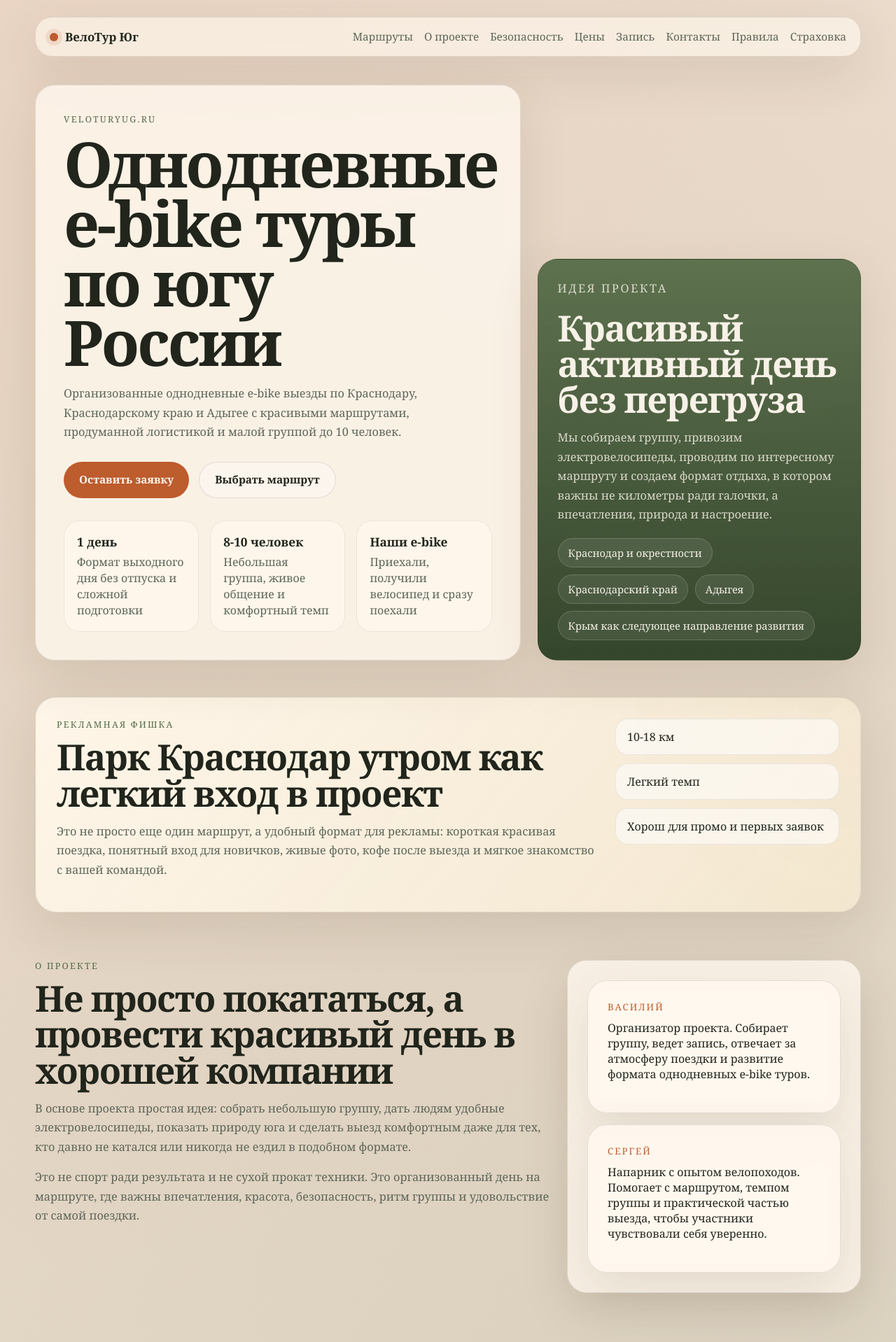
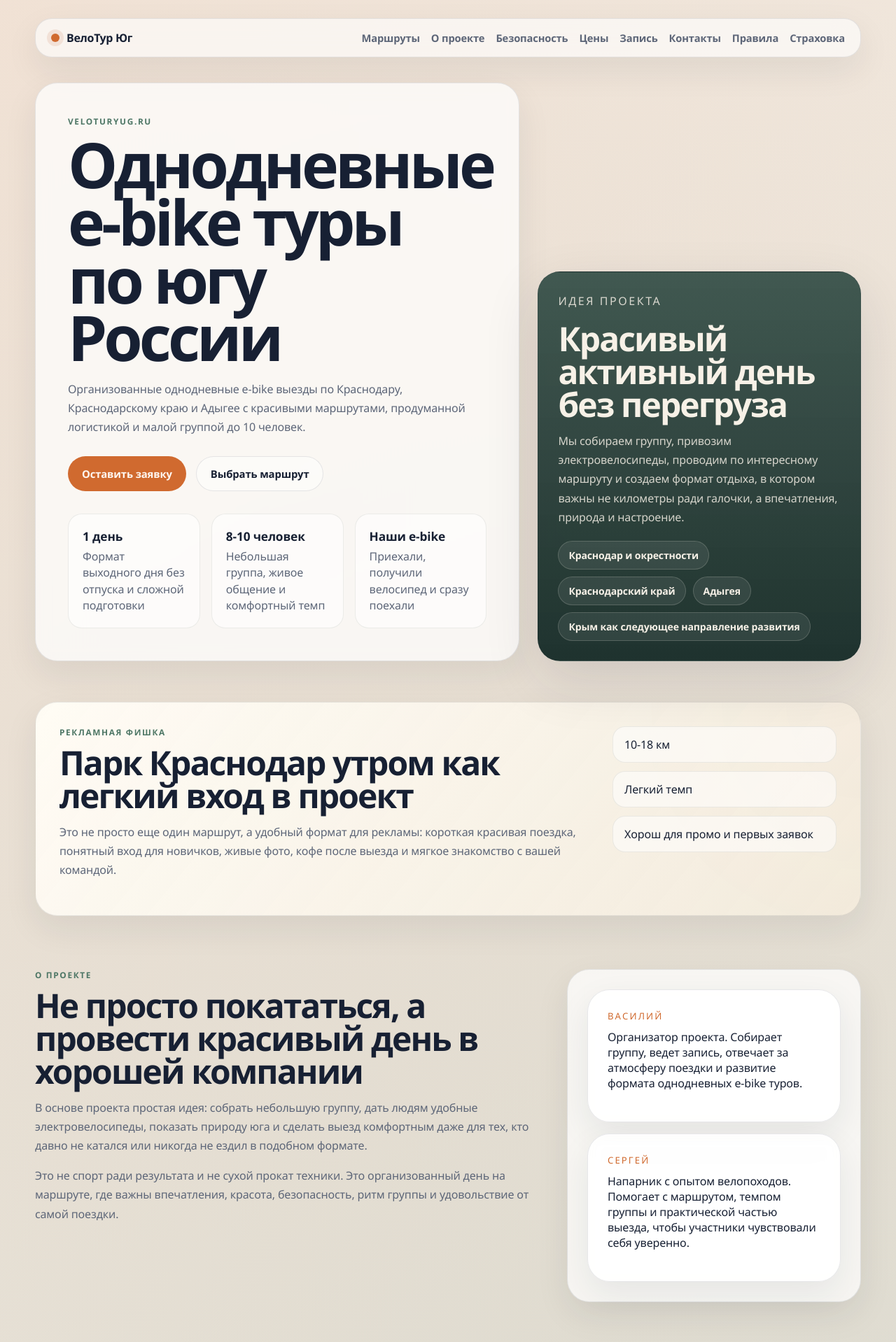
Before and after one commit to vorvvs-sketch/veloturyug-site, a Next.js app: page / in a window 1280 px wide. Shown: the top 1918 px of the page at 70% size. Built offline with nearby package versions, Linux system fonts and the light colour scheme.

Commit message:
Refresh typography and visual style

```diff
--- a/app/globals.css
+++ b/app/globals.css
@@ -1,15 +1,20 @@
 :root {
-  --bg: #f4ecdd;
-  --surface: rgba(255, 248, 238, 0.8);
-  --surface-strong: #fff7eb;
-  --surface-soft: rgba(255, 244, 228, 0.76);
-  --text: #21251c;
-  --muted: #5d6558;
-  --line: rgba(33, 37, 28, 0.12);
-  --accent: #bd5c2d;
-  --accent-dark: #97431c;
-  --forest: #536945;
-  --shadow: 0 24px 70px rgba(76, 55, 32, 0.12);
+  --bg: #f3efe6;
+  --surface: rgba(255, 255, 255, 0.72);
+  --surface-strong: #fffdf8;
+  --surface-soft: rgba(248, 244, 236, 0.88);
+  --text: #172033;
+  --muted: #5d6678;
+  --line: rgba(23, 32, 51, 0.1);
+  --accent: #d06a2f;
+  --accent-dark: #a85020;
+  --forest: #4d7665;
+  --shadow: 0 18px 48px rgba(29, 37, 54, 0.08);
+  --shadow-strong: 0 28px 80px rgba(29, 37, 54, 0.12);
+  --font-ui: "Avenir Next", "Segoe UI Variable Display", "Segoe UI",
+    "Trebuchet MS", sans-serif;
+  --radius-lg: 32px;
+  --radius-md: 24px;
 }
 
 * {
@@ -24,11 +29,12 @@ body {
   margin: 0;
   min-height: 100vh;
   color: var(--text);
-  font-family: Georgia, "Times New Roman", serif;
+  font-family: var(--font-ui);
   background:
-    radial-gradient(circle at top left, rgba(189, 92, 45, 0.17), transparent 28%),
-    radial-gradient(circle at 88% 15%, rgba(83, 105, 69, 0.17), transparent 24%),
-    linear-gradient(180deg, #f8f2e8 0%, var(--bg) 46%, #efe3d1 100%);
+    radial-gradient(circle at top left, rgba(208, 106, 47, 0.14), transparent 28%),
+    radial-gradient(circle at 88% 15%, rgba(77, 118, 101, 0.16), transparent 24%),
+    linear-gradient(180deg, #fbf9f4 0%, var(--bg) 44%, #ece7dd 100%);
+  letter-spacing: -0.01em;
 }
 
 a {
@@ -44,7 +50,7 @@ img {
 .page-shell {
   width: min(1180px, calc(100% - 32px));
   margin: 0 auto;
-  padding: 24px 0 72px;
+  padding: 26px 0 80px;
 }
 
 .topbar {
@@ -52,21 +58,22 @@ img {
   align-items: center;
   justify-content: space-between;
   gap: 18px;
-  margin-bottom: 12px;
-  padding: 16px 20px;
-  background: rgba(255, 248, 238, 0.62);
+  margin-bottom: 18px;
+  padding: 16px 22px;
+  background: rgba(255, 255, 255, 0.62);
   border: 1px solid var(--line);
-  border-radius: 24px;
+  border-radius: var(--radius-md);
   box-shadow: var(--shadow);
-  backdrop-filter: blur(10px);
+  backdrop-filter: blur(18px);
 }
 
 .topbar__brand {
   display: inline-flex;
   align-items: center;
   gap: 10px;
-  font-size: 1.05rem;
-  font-weight: 700;
+  font-size: 1rem;
+  font-weight: 800;
+  letter-spacing: -0.02em;
 }
 
 .topbar__dot {
@@ -85,19 +92,20 @@ img {
 
 .topbar__nav a {
   color: var(--muted);
-  font-size: 0.96rem;
+  font-size: 0.92rem;
+  font-weight: 600;
 }
 
 .hero {
   display: grid;
   grid-template-columns: minmax(0, 1.2fr) minmax(320px, 0.8fr);
-  gap: 24px;
+  gap: 26px;
   align-items: stretch;
-  padding: 28px 0 48px;
+  padding: 18px 0 54px;
 }
 
 .section {
-  padding: 34px 0;
+  padding: 38px 0;
 }
 
 .hero__content,
@@ -118,12 +126,12 @@ img {
   background: var(--surface);
   backdrop-filter: blur(10px);
   border: 1px solid var(--line);
-  border-radius: 28px;
+  border-radius: var(--radius-lg);
   box-shadow: var(--shadow);
 }
 
 .hero__content {
-  padding: 40px;
+  padding: 46px;
 }
 
 .hero__card,
@@ -145,8 +153,9 @@ img {
 .eyebrow {
   margin: 0 0 12px;
   text-transform: uppercase;
-  letter-spacing: 0.18em;
-  font-size: 0.78rem;
+  letter-spacing: 0.14em;
+  font-size: 0.74rem;
+  font-weight: 700;
   color: var(--forest);
 }
 
@@ -161,22 +170,27 @@ span {
 
 h1 {
   max-width: 11ch;
-  margin-bottom: 18px;
-  font-size: clamp(2.9rem, 7vw, 5.8rem);
-  line-height: 0.95;
-  letter-spacing: -0.04em;
+  margin-bottom: 20px;
+  font-size: clamp(3rem, 7vw, 5.7rem);
+  line-height: 0.92;
+  letter-spacing: -0.055em;
+  font-weight: 800;
 }
 
 h2 {
   margin-bottom: 16px;
-  font-size: clamp(2rem, 4vw, 3.2rem);
-  line-height: 1;
-  letter-spacing: -0.03em;
+  font-size: clamp(2rem, 4vw, 3rem);
+  line-height: 0.98;
+  letter-spacing: -0.04em;
+  font-weight: 800;
 }
 
 h3 {
   margin-bottom: 12px;
-  font-size: 1.35rem;
+  font-size: 1.22rem;
+  line-height: 1.18;
+  letter-spacing: -0.03em;
+  font-weight: 750;
 }
 
 .hero__lead,
@@ -191,8 +205,8 @@ h3 {
 .price-card p,
 .checklist li {
   color: var(--muted);
-  font-size: 1.02rem;
-  line-height: 1.68;
+  font-size: 1rem;
+  line-height: 1.7;
 }
 
 .hero__actions {
@@ -206,16 +220,19 @@ h3 {
   display: inline-flex;
   align-items: center;
   justify-content: center;
-  min-height: 52px;
-  padding: 0 22px;
+  min-height: 50px;
+  padding: 0 20px;
   border-radius: 999px;
-  font-size: 0.96rem;
+  font-size: 0.93rem;
   font-weight: 700;
-  transition: transform 180ms ease, background-color 180ms ease, color 180ms ease;
+  letter-spacing: -0.01em;
+  transition: transform 180ms ease, background-color 180ms ease, color 180ms ease,
+    box-shadow 180ms ease;
 }
 
 .button:hover {
   transform: translateY(-2px);
+  box-shadow: 0 10px 24px rgba(29, 37, 54, 0.12);
 }
 
 .button--primary {
@@ -229,7 +246,7 @@ h3 {
 
 .button--ghost {
   border: 1px solid var(--line);
-  background: rgba(255, 255, 255, 0.3);
+  background: rgba(255, 255, 255, 0.46);
 }
 
 .hero__stats {
@@ -242,9 +259,9 @@ h3 {
 }
 
 .hero__stats li {
-  padding: 18px;
-  border-radius: 22px;
-  background: rgba(255, 248, 237, 0.7);
+  padding: 20px;
+  border-radius: 20px;
+  background: rgba(255, 255, 255, 0.56);
   border: 1px solid rgba(33, 37, 28, 0.08);
 }
 
@@ -263,9 +280,10 @@ h3 {
 .hero__card {
   align-self: end;
   background:
-    linear-gradient(180deg, rgba(83, 105, 69, 0.93), rgba(50, 68, 42, 0.99)),
-    linear-gradient(140deg, rgba(255, 255, 255, 0.1), transparent);
+    linear-gradient(180deg, rgba(54, 79, 72, 0.94), rgba(28, 48, 44, 0.99)),
+    linear-gradient(140deg, rgba(255, 255, 255, 0.08), transparent);
   color: #f7f1e7;
+  box-shadow: var(--shadow-strong);
 }
 
 .hero__card-label {
@@ -291,7 +309,8 @@ h3 {
   border-radius: 999px;
   border: 1px solid rgba(247, 241, 231, 0.18);
   background: rgba(255, 255, 255, 0.08);
-  font-size: 0.92rem;
+  font-size: 0.88rem;
+  font-weight: 600;
 }
 
 .section__heading {
@@ -324,7 +343,7 @@ h3 {
 .faq-list,
 .pricing-grid {
   display: grid;
-  gap: 18px;
+  gap: 20px;
 }
 
 .tour-grid,
@@ -353,11 +372,11 @@ h3 {
   display: grid;
   grid-template-columns: minmax(0, 1fr) minmax(240px, 320px);
   gap: 24px;
-  padding: 30px;
-  border-radius: 30px;
+  padding: 34px;
+  border-radius: var(--radius-lg);
   background:
-    linear-gradient(130deg, rgba(255, 247, 234, 0.95), rgba(246, 234, 210, 0.86)),
-    radial-gradient(circle at top right, rgba(189, 92, 45, 0.15), transparent 30%);
+    linear-gradient(130deg, rgba(255, 252, 245, 0.98), rgba(244, 236, 221, 0.88)),
+    radial-gradient(circle at top right, rgba(208, 106, 47, 0.14), transparent 30%);
   border: 1px solid var(--line);
   box-shadow: var(--shadow);
 }
@@ -391,6 +410,8 @@ h3 {
   border-radius: 999px;
   background: var(--surface-strong);
   border: 1px solid var(--line);
+  font-size: 0.9rem;
+  font-weight: 700;
 }
 
 .tag-list,
@@ -409,9 +430,10 @@ h3 {
 .tag-list li {
   padding: 8px 12px;
   border-radius: 999px;
-  background: rgba(189, 92, 45, 0.1);
+  background: rgba(208, 106, 47, 0.1);
   color: var(--accent-dark);
-  font-size: 0.92rem;
+  font-size: 0.85rem;
+  font-weight: 650;
 }
 
 .section--split,
@@ -429,7 +451,7 @@ h3 {
 }
 
 .mini-card {
-  background: rgba(255, 248, 238, 0.9);
+  background: rgba(255, 255, 255, 0.82);
 }
 
 .mini-card__label {
@@ -442,7 +464,7 @@ h3 {
 
 .trust-panel {
   background:
-    linear-gradient(180deg, rgba(83, 105, 69, 0.94), rgba(52, 68, 43, 0.99)),
+    linear-gradient(180deg, rgba(58, 90, 80, 0.95), rgba(31, 52, 47, 0.99)),
     linear-gradient(140deg, rgba(255, 255, 255, 0.08), transparent);
   color: #f7f1e7;
 }
@@ -451,7 +473,7 @@ h3 {
   padding: 28px;
   border-radius: 28px;
   background:
-    linear-gradient(180deg, rgba(189, 92, 45, 0.94), rgba(146, 60, 25, 0.98)),
+    linear-gradient(180deg, rgba(208, 106, 47, 0.95), rgba(161, 72, 29, 0.99)),
     linear-gradient(140deg, rgba(255, 255, 255, 0.08), transparent);
   color: #fff7f1;
   border: 1px solid rgba(145, 56, 19, 0.24);
@@ -482,7 +504,7 @@ h3 {
   gap: 14px;
   align-items: flex-start;
   padding: 20px 22px;
-  background: rgba(255, 248, 238, 0.92);
+  background: rgba(255, 255, 255, 0.86);
 }
 
 .trust-item__mark {
@@ -525,7 +547,7 @@ h3 {
 
 .schedule-card {
   padding: 28px;
-  border-radius: 28px;
+  border-radius: var(--radius-lg);
   background: var(--surface);
   border: 1px solid var(--line);
   box-shadow: var(--shadow);
@@ -551,9 +573,9 @@ h3 {
 .level-item,
 .audience-card,
 .why-card {
-  padding: 18px 20px;
+  padding: 20px 22px;
   border-radius: 20px;
-  background: rgba(255, 248, 238, 0.82);
+  background: rgba(255, 255, 255, 0.82);
   border: 1px solid rgba(33, 37, 28, 0.08);
 }
 
@@ -611,7 +633,7 @@ h3 {
   gap: 20px;
   align-items: center;
   background:
-    linear-gradient(130deg, rgba(236, 247, 255, 0.88), rgba(247, 248, 238, 0.8)),
+    linear-gradient(130deg, rgba(242, 249, 255, 0.92), rgba(248, 250, 243, 0.84)),
     radial-gradient(circle at top left, rgba(71, 152, 255, 0.12), transparent 30%);
 }
 
@@ -638,6 +660,7 @@ h3 {
   display: flex;
   flex-direction: column;
   justify-content: flex-end;
+  box-shadow: var(--shadow-strong);
 }
 
 .mood-card p {
@@ -688,6 +711,7 @@ h3 {
   border-radius: 24px;
   background: var(--surface-strong);
   border: 1px solid var(--line);
+  box-shadow: var(--shadow);
 }
 
 .steps li::before {
@@ -764,9 +788,10 @@ h3 {
 
 .booking-card {
   background:
-    linear-gradient(180deg, rgba(189, 92, 45, 0.95), rgba(145, 56, 19, 0.98)),
+    linear-gradient(180deg, rgba(208, 106, 47, 0.96), rgba(158, 71, 30, 0.99)),
     linear-gradient(140deg, rgba(255, 255, 255, 0.08), transparent);
   color: #fff7f1;
+  box-shadow: var(--shadow-strong);
 }
 
 .booking-card p,
@@ -826,7 +851,7 @@ h3 {
 .legal-header,
 .legal-card {
   padding: 28px;
-  border-radius: 28px;
+  border-radius: var(--radius-lg);
   background: var(--surface);
   border: 1px solid var(--line);
   box-shadow: var(--shadow);
@@ -857,9 +882,9 @@ h3 {
   gap: 24px;
   margin-top: 24px;
   padding: 28px;
-  border-radius: 30px;
+  border-radius: var(--radius-lg);
   background:
-    linear-gradient(180deg, rgba(35, 41, 31, 0.96), rgba(24, 29, 21, 0.99)),
+    linear-gradient(180deg, rgba(24, 31, 45, 0.97), rgba(15, 20, 31, 0.99)),
     linear-gradient(140deg, rgba(255, 255, 255, 0.04), transparent);
   border: 1px solid rgba(255, 255, 255, 0.08);
   box-shadow: var(--shadow);
@@ -899,6 +924,35 @@ h3 {
 
 .footer-list a {
   color: rgba(247, 241, 231, 0.82);
+}
+
+.tour-card,
+.reason-card,
+.faq-item,
+.price-card,
+.checklist-card,
+.mini-card,
+.audience-card,
+.why-card,
+.schedule-item,
+.level-item,
+.legal-card {
+  transition: transform 180ms ease, box-shadow 180ms ease, border-color 180ms ease;
+}
+
+.tour-card:hover,
+.reason-card:hover,
+.faq-item:hover,
+.price-card:hover,
+.mini-card:hover,
+.audience-card:hover,
+.why-card:hover,
+.schedule-item:hover,
+.level-item:hover,
+.legal-card:hover {
+  transform: translateY(-3px);
+  box-shadow: var(--shadow-strong);
+  border-color: rgba(23, 32, 51, 0.14);
 }
 
 @media (max-width: 980px) {
```
